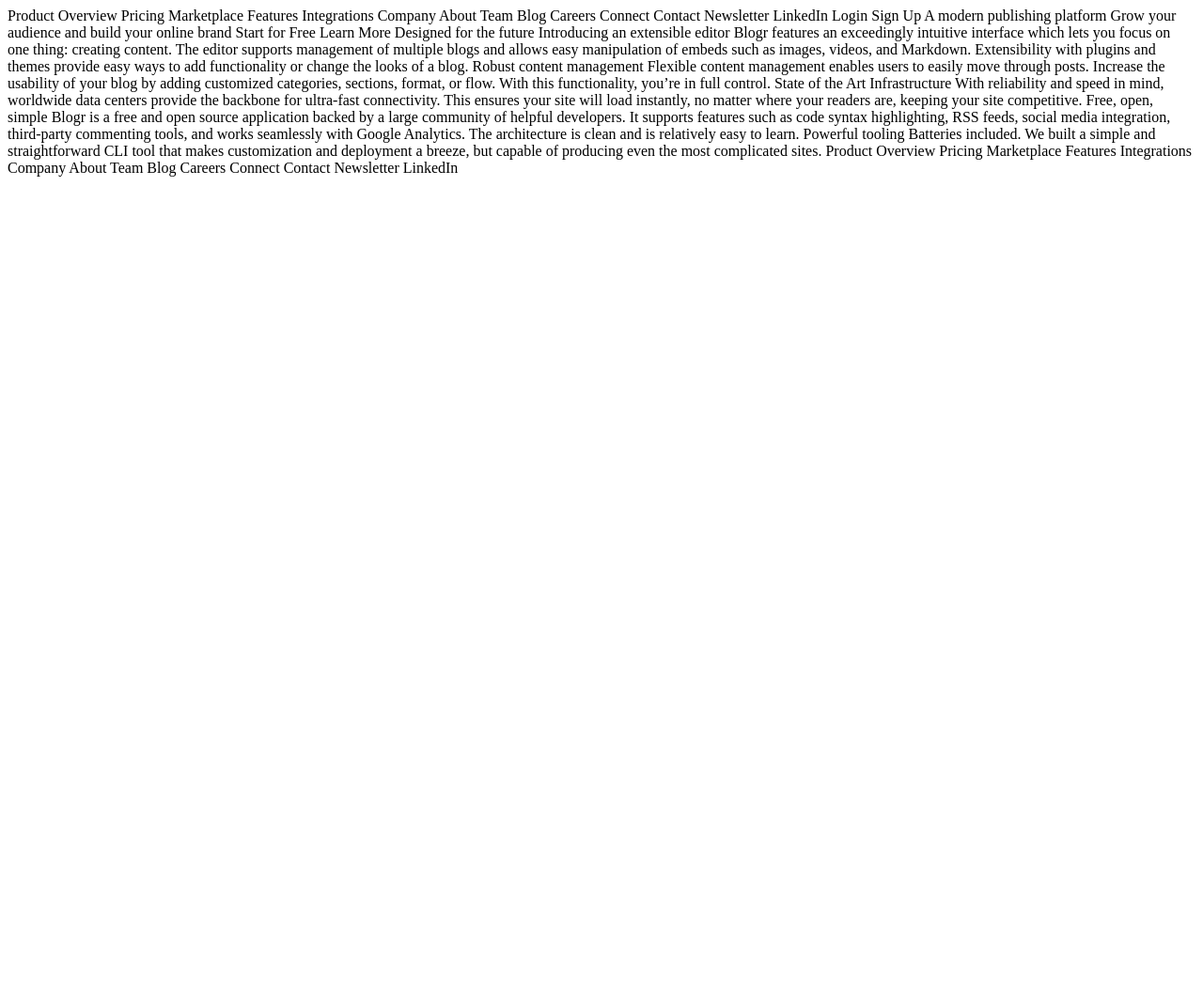
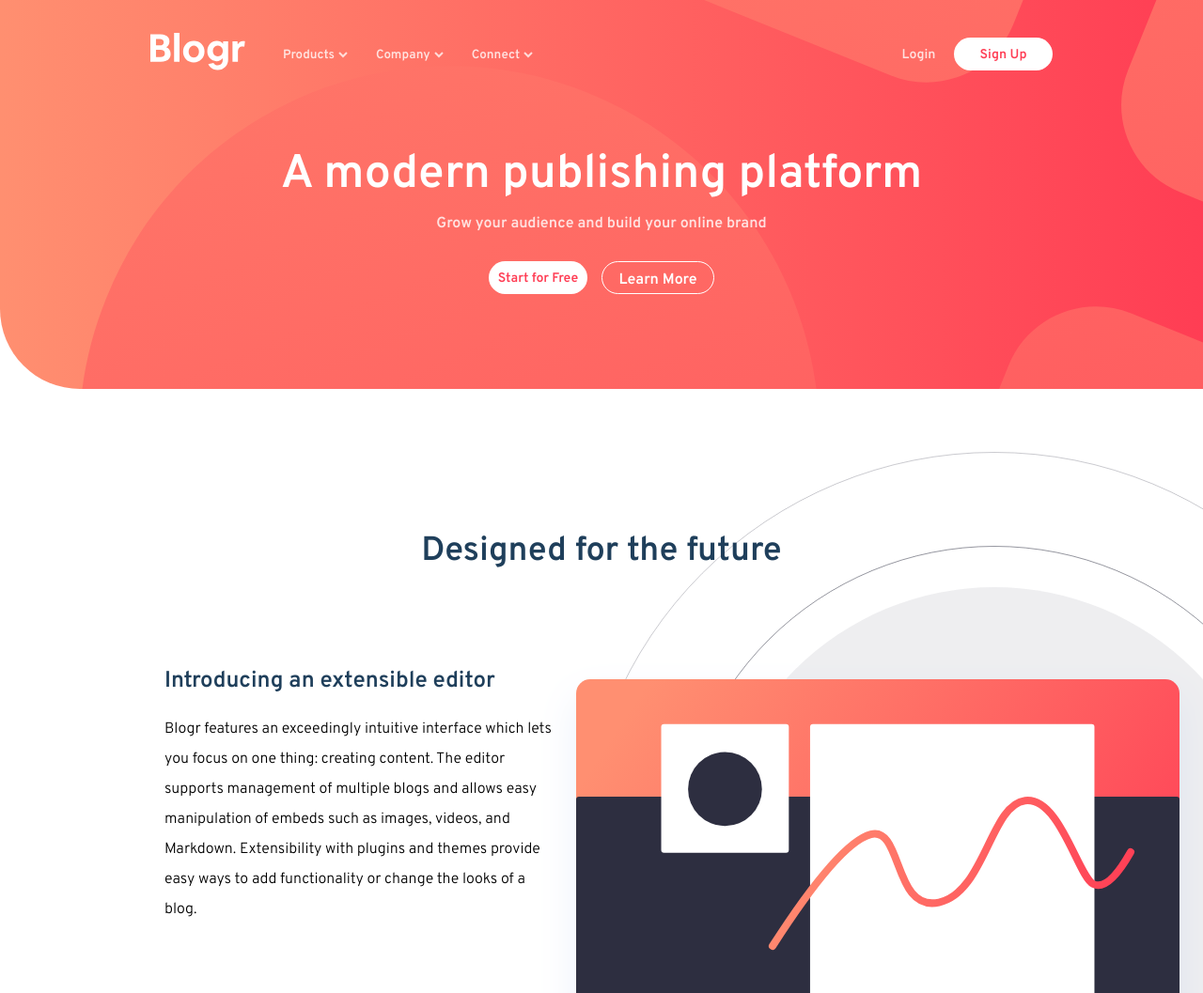
Before and after one commit to arroyoan/blogr_landing_page, a plain HTML site: page index.html in a window 1280 px wide. Shown: the top 1057 px of the page at 94% size. Before the commit the page ends 800 px from the top, so only its background shows below. Drawn offline with Linux system fonts and the light colour scheme.

Commit message:
finished the first three sections of the design

```diff
--- a/index.html
+++ b/index.html
@@ -5,11 +5,118 @@
   <meta name="viewport" content="width=device-width, initial-scale=1.0"> <!-- displays site properly based on user's device -->
 
   <link rel="icon" type="image/png" sizes="32x32" href="./images/favicon-32x32.png">
+  <title>Blogr | Home</title>
 
-  <title>Frontend Mentor | [Blogr]</title>
+  <link rel="preconnect" href="https://fonts.gstatic.com">
+  <link href="https://fonts.googleapis.com/css2?family=Overpass:wght@300;600&family=Ubuntu:wght@400;500;700&display=swap" rel="stylesheet">
+
+
+  <link rel="stylesheet" href="styles.css">
 
 </head>
 <body>
+  <div class="intro">
+    <!-- Nav Bar -->
+    <div class="nav">
+      <div class="nav__content">
+        <div class="nav__left">
+          <div class="nav__logo">
+            <img src="/images/logo.svg" alt="">
+          </div>
+          <div class="nav__items">
+            <div class="nav__dropdown">
+              <button class="dropdown__button">Products</button>
+              <!-- Overview
+                Pricing
+                Marketplace
+                Features
+                Integrations -->
+              <img src="/images/icon-arrow-light.svg" alt="">
+            </div>
+            <div class="nav__dropdown">
+              <button class="dropdown__button">Company</button>
+              <!-- About
+                Team
+                Blog
+                Careers -->
+              <img src="/images/icon-arrow-light.svg" alt="">
+            </div>
+            <div class="nav__dropdown">
+              <button class="dropdown__button">Connect</button>
+              <!-- Contact
+                Newsletter
+                LinkedIn -->
+              <img src="/images/icon-arrow-light.svg" alt="">
+            </div>
+          </div>
+        </div>
+
+        <div class="nav__links">
+          <a href="#">Login</a>
+          <a href="#" class="button__white">Sign Up</a>
+        </div>
+      </div>
+      </div>
+
+    <!-- Hero Section -->
+    <div class="hero">
+      <h1 class="hero__header">A modern publishing platform</h1>
+      <p class="hero__subtext">Grow your audience and build your online brand</p>
+      <div class="hero__buttons">
+        <a href="#" class="button__white">Start for Free</a>
+        <a href="" class="button__clear">Learn More</a>
+
+      </div>
+    </div>
+  </div>
+
+  <!-- Sectional Future -->
+  <div class="section__start">
+    <div class="img">
+      <img src="/images/illustration-editor-desktop.svg" alt="">
+    </div>
+    <h1>Designed for the future</h1>
+    <div class="section__content">
+      <div class="left__text">
+        <h3>Introducing an extensible editor</h3>
+        <p>Blogr features an exceedingly intuitive interface which lets you focus on one thing: creating content. The editor supports management of multiple blogs and allows easy manipulation of embeds such as images, videos, and Markdown. Extensibility with plugins and themes provide easy ways to add functionality or change the looks of a blog.</p>
+        <h3>Robust content management</h3>
+        <p>Flexible content management enables users to easily move through posts. Increase the usability of your blog by adding customized categories, sections, format, or flow. With this functionality, you’re in full control.</p>
+      </div>
+    </div>
+  </div>
+
+  <!-- Middle Stripe content -->
+  <div class="mid__stripe">
+    <div class="phone__img">
+      <img src="/images/illustration-phones.svg" alt="">
+    </div>
+    <div class="right__text">
+      <h1>
+        State of the Art Infrastructure
+      </h1>
+      <p>
+        With reliability and speed in mind, worldwide data centers provide the backbone for ultra-fast connectivity.
+        This ensures your site will load instantly, no matter where your readers are, keeping your site competitive.
+      </p>
+    </div>
+
+
+  </div>
+  <!-- Sectional End -->
+  <div class="section_end">
+    Free, open, simple
+    Blogr is a free and open source application backed by a large community of helpful developers. It supports
+    features such as code syntax highlighting, RSS feeds, social media integration, third-party commenting tools,
+    and works seamlessly with Google Analytics. The architecture is clean and is relatively easy to learn.
+
+    Powerful tooling
+    Batteries included. We built a simple and straightforward CLI tool that makes customization and deployment a breeze, but
+    capable of producing even the most complicated sites.
+
+  </div>
+  <!-- Footer Section -->
+  <div class="footer">
     Product
 
     Overview
@@ -30,61 +137,7 @@
     Contact
     Newsletter
     LinkedIn
-
-  Login
-  Sign Up
-
-  A modern publishing platform
-  Grow your audience and build your online brand
-
-  Start for Free
-  Learn More
-
-  Designed for the future
-
-  Introducing an extensible editor
-  Blogr features an exceedingly intuitive interface which lets you focus on one thing: creating content.
-  The editor supports management of multiple blogs and allows easy manipulation of embeds such as images,
-  videos, and Markdown. Extensibility with plugins and themes provide easy ways to add functionality or
-  change the looks of a blog.
-
-  Robust content management
-  Flexible content management enables users to easily move through posts. Increase the usability of your blog
-  by adding customized categories, sections, format, or flow. With this functionality, you’re in full control.
-
-  State of the Art Infrastructure
-  With reliability and speed in mind, worldwide data centers provide the backbone for ultra-fast connectivity.
-  This ensures your site will load instantly, no matter where your readers are, keeping your site competitive.
-
-  Free, open, simple
-  Blogr is a free and open source application backed by a large community of helpful developers. It supports
-  features such as code syntax highlighting, RSS feeds, social media integration, third-party commenting tools,
-  and works seamlessly with Google Analytics. The architecture is clean and is relatively easy to learn.
-
-  Powerful tooling
-  Batteries included. We built a simple and straightforward CLI tool that makes customization and deployment a breeze, but
-  capable of producing even the most complicated sites.
-
-  Product
-
-  Overview
-  Pricing
-  Marketplace
-  Features
-  Integrations
-
-  Company
-
-  About
-  Team
-  Blog
-  Careers
-
-  Connect
-
-  Contact
-  Newsletter
-  LinkedIn
+  </div>
 
 </body>
 </html>
--- a/styles.css
+++ b/styles.css
@@ -0,0 +1,275 @@
+:root {
+  --lght-red-cta-text: hsl(356, 100%, 66%);
+  --vlght-red-hvr-bkg: hsl(355, 100%, 74%);
+  --vdrk-blue-headings: hsl(208, 49%, 24%);
+
+  --gry-blue-footer-text: hsl(240, 2%, 79%);
+  --vdrk-gry-blue-body: hsl(207, 13%, 34%);
+  --vdrk-blk-blue-footer-bkg: hsl(240, 10%, 16%);
+
+  /* Background gradient moblie nav*/
+  --vlght-red: hsl(13, 100%, 72%);
+  --lght-red: hsl(353, 100%, 62%);
+
+  /* Background gradient body */
+  --vdrk-gry-blue: hsl(237, 17%, 21%);
+  --vdrk-desat-blue: hsl(237, 23%, 32%);
+
+  /* default body font size */
+  --dfs: 16px;
+}
+* {
+  box-sizing: border-box;
+  margin: 0px;
+  padding: 0px;
+}
+
+body {
+  /* font-family: "Overpass", sans-serif;
+  font-family: "Ubuntu", sans-serif; */
+}
+.intro {
+  background-image: url("/images/bg-pattern-intro.svg"),
+    linear-gradient(to right, var(--vlght-red), var(--lght-red));
+  background-repeat: no-repeat;
+  background-position: 27%;
+  border-bottom-left-radius: 85px;
+}
+
+.nav {
+  display: flex;
+  color: white;
+  justify-content: center;
+  align-items: center;
+  padding-top: 35px;
+  flex-direction: row;
+}
+
+.nav__content {
+  display: flex;
+  justify-content: space-between;
+  width: 75%;
+}
+
+.nav__left {
+  display: flex;
+  align-items: center;
+}
+
+.nav__logo {
+  padding-right: 40px;
+}
+
+.nav__items {
+  display: flex;
+}
+
+.nav__dropdown {
+  padding-right: 30px;
+}
+
+button:focus {
+  outline: none;
+}
+button:hover {
+  cursor: pointer;
+}
+
+.dropdown__button {
+  border: none;
+  background-color: transparent;
+  color: rgba(255, 255, 255, 0.801);
+  font-family: "Overpass", sans-serif !important;
+  font-weight: 600;
+}
+
+.dropdown__button:hover {
+  color: white;
+  text-decoration: underline;
+}
+
+.nav__links {
+  display: flex;
+  align-items: center;
+  justify-content: space-between;
+}
+
+.nav__links a {
+  width: 75px;
+  height: 35px;
+  line-height: 38px;
+  text-decoration: none;
+  font-family: "Overpass", sans-serif !important;
+  text-align: center;
+  color: rgba(255, 255, 255, 0.801);
+  font-size: 14px;
+  font-weight: 600;
+}
+
+.nav__links a:hover {
+  text-decoration: underline;
+  color: white;
+}
+
+.button__white {
+  width: 105px !important;
+  background-color: white !important;
+  color: var(--lght-red) !important;
+  border-radius: 20px;
+  font-size: 14px !important;
+  text-decoration: none;
+}
+
+.button__white:hover {
+  text-decoration: none !important;
+  color: white !important;
+  background-color: rgba(255, 255, 255, 0.4) !important;
+}
+
+.hero {
+  width: 100%;
+  height: 300px;
+  display: flex;
+  justify-content: center;
+  align-items: center;
+  flex-direction: column;
+  font-family: "Overpass", sans-serif;
+  padding: 0px 20px 60px 20px;
+  font-weight: 600;
+  margin-top: 35px;
+}
+.hero__header {
+  font-size: 50px;
+  color: white;
+  padding-bottom: 10px;
+}
+.hero__subtext {
+  font-size: 16px;
+  margin-bottom: 30px;
+  color: rgba(255, 255, 255, 0.801);
+}
+
+.hero__buttons {
+  display: flex;
+  justify-content: space-between;
+  align-items: center;
+  width: 240px;
+}
+
+.hero__buttons a {
+  color: black;
+  height: 35px;
+  width: 100px;
+  line-height: 38px;
+  text-align: center;
+}
+
+.button__clear {
+  width: 120px !important;
+  text-decoration: none;
+  border: 1px solid white;
+  border-radius: 20px;
+  color: white !important;
+}
+
+.button__clear:hover {
+  background-color: white;
+  color: var(--lght-red) !important;
+}
+
+.section__start {
+  padding-top: 150px;
+  position: relative;
+  display: flex;
+  flex-direction: column;
+  align-items: center;
+  width: 100%;
+  height: 950px;
+  overflow: hidden;
+  font-family: "Overpass", sans-serif;
+}
+
+.section__start h1,
+h3 {
+  color: var(--vdrk-blue-headings);
+}
+
+.section__start h1 {
+  font-size: 36px;
+}
+
+.img img {
+  position: absolute;
+  top: 7%;
+  right: -17%;
+}
+
+.section__content {
+  padding-top: 100px;
+  padding-left: 175px;
+}
+
+.left__text {
+  width: 38%;
+}
+
+.left__text h3 {
+  font-size: 24px;
+  padding-bottom: 20px;
+}
+
+.left__text p {
+  font-size: 16px;
+  padding-bottom: 70px;
+  line-height: 2;
+}
+
+.mid__stripe {
+  font-family: "Overpass", sans-serif;
+
+  background-image: url("/images/bg-pattern-circles.svg"),
+    linear-gradient(to right, var(--vdrk-gry-blue), var(--vdrk-desat-blue));
+  background-repeat: no-repeat;
+  background-position: -57% 84%;
+
+  width: 100%;
+  height: 400px;
+
+  padding-left: 100px;
+  margin-top: 50px;
+  margin-bottom: 50px;
+
+  position: relative;
+  display: flex;
+  align-items: center;
+  justify-content: end;
+  z-index: 0;
+
+  border-radius: 0px 87px 0px 83px;
+}
+
+.right__text {
+  display: flex;
+  flex-direction: column;
+  width: 42%;
+  padding-left: 70px;
+}
+
+.right__text h1 {
+  color: white;
+  padding-bottom: 30px;
+  font-size: 36px;
+}
+
+.right__text p {
+  color: rgba(255, 255, 255, 0.856);
+  line-height: 2;
+  font-size: 16px;
+}
+
+@media (min-width: 769) {
+  .nav {
+  }
+  .nav__left {
+  }
+}
```
Lines whose indentation alone changed are shown as unchanged.
